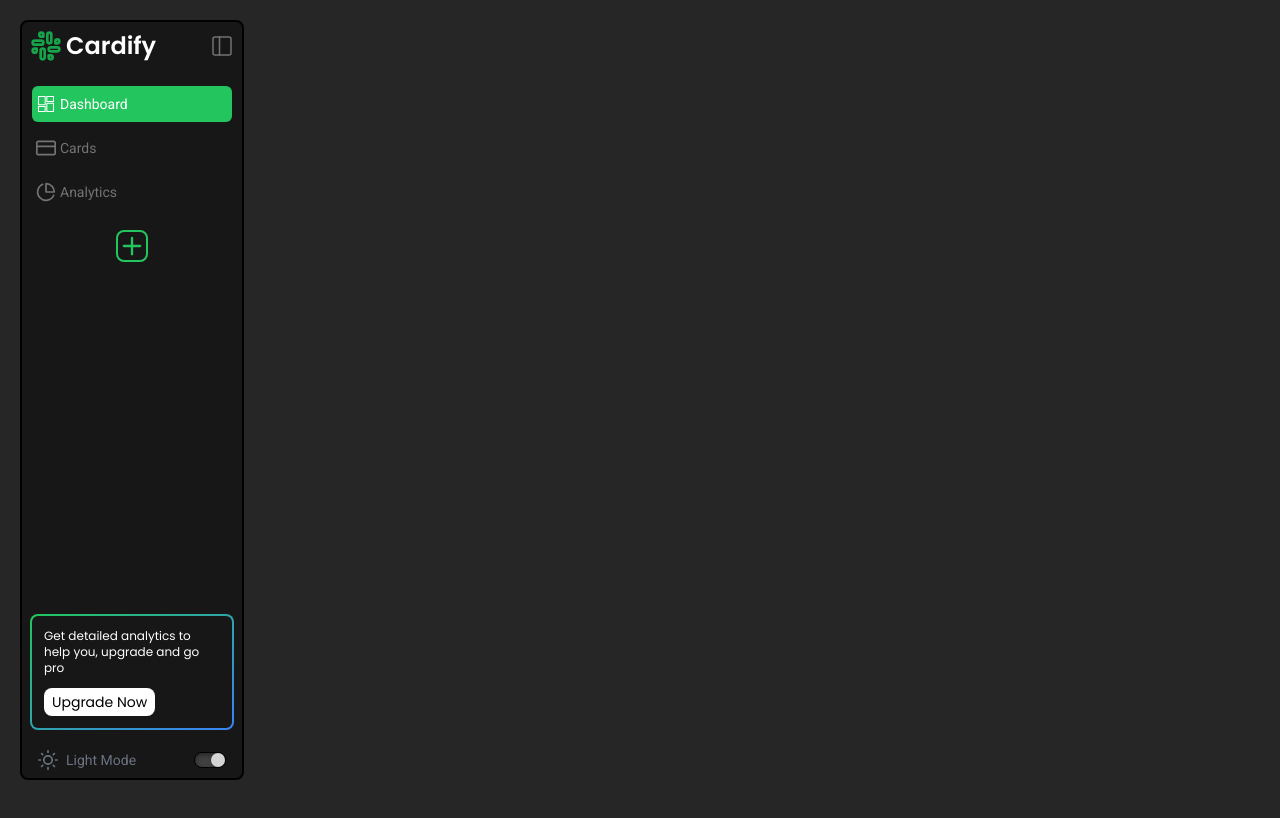
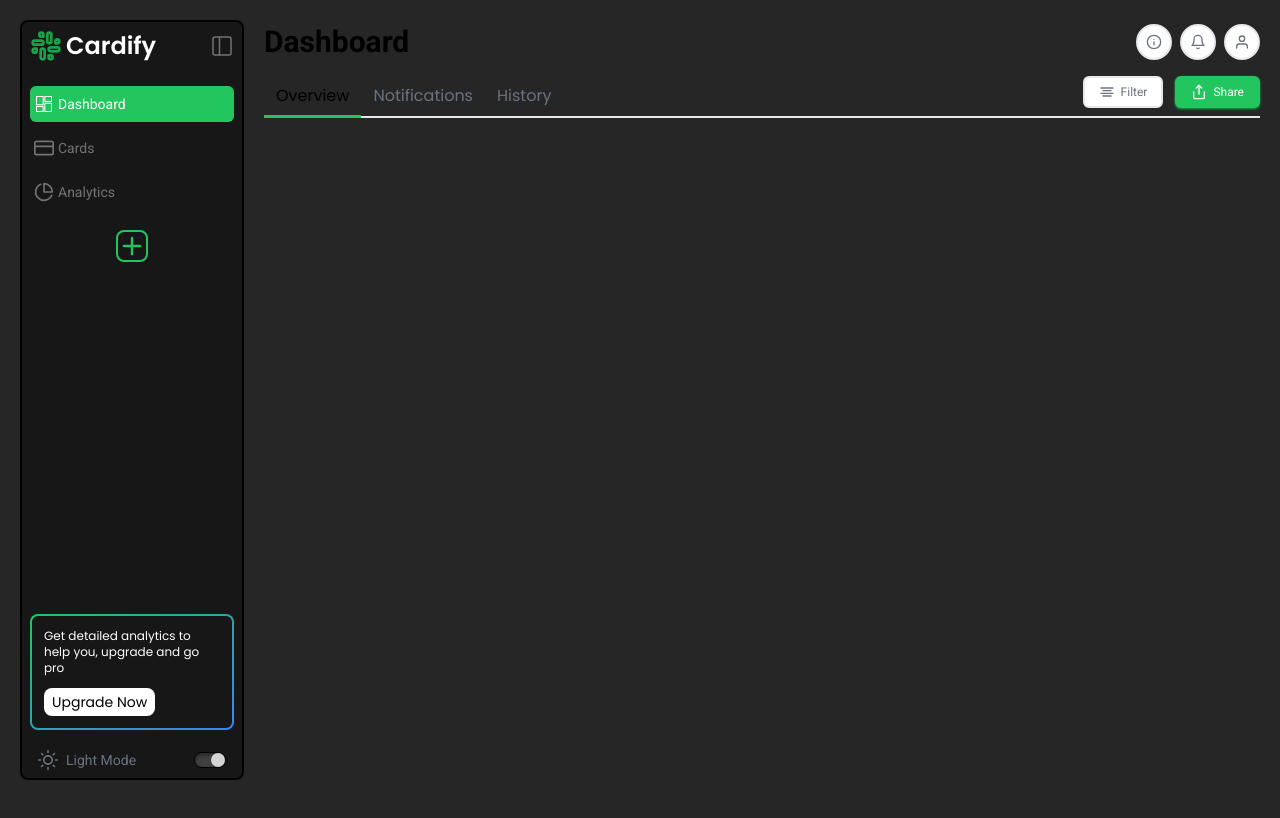
Before and after one commit to E-Cardify/Frontend-React, a React (Vite) app: page / in a window 1280 px wide. Shown: the top 818 px of the page. Built offline with nearby package versions, Linux system fonts and the light colour scheme.

Commit message:
1.0.0 add Dashboard Navigation layout

```diff
--- a/package.json
+++ b/package.json
@@ -1,7 +1,7 @@
 {
   "name": "cardify",
   "private": true,
-  "version": "0.8.1",
+  "version": "1.0.0",
   "type": "module",
   "scripts": {
     "dev": "vite",
--- a/src/App.tsx
+++ b/src/App.tsx
@@ -1,11 +1,12 @@
-import { SideNavBar } from "./components"
+import { SideNavBar, ViewContainer } from "./components"
 import { ViewProvider } from "./hooks/ViewContext"
 
 function App() {
   return (
-    <div className="min-h-[200vh] bg-gray-100 dark:bg-neutral-800">
+    <div className="min-h-[200vh] bg-gray-100 dark:bg-neutral-800 flex">
       <ViewProvider>
         <SideNavBar />
+        <ViewContainer />
       </ViewProvider>
     </div>
   )
--- /dev/null
+++ b/src/assets/icons/Align.tsx
@@ -0,0 +1,3 @@
+export default function Align() {
+    return <svg fill="none" stroke="currentColor" strokeLinecap="round" strokeLinejoin="round" strokeWidth="2" viewBox="0 0 24 24" xmlns="http://www.w3.org/2000/svg"><line x1="18" x2="6" y1="10" y2="10" /><line x1="21" x2="3" y1="6" y2="6" /><line x1="21" x2="3" y1="14" y2="14" /><line x1="18" x2="6" y1="18" y2="18" /></svg>
+}
--- /dev/null
+++ b/src/assets/icons/Information.tsx
@@ -0,0 +1,3 @@
+export default function Information() {
+    return <svg fill="none" stroke="currentColor" strokeLinecap="round" strokeLinejoin="round" strokeWidth="2" viewBox="0 0 24 24" xmlns="http://www.w3.org/2000/svg"><circle cx="12" cy="12" r="10" /><line x1="12" x2="12" y1="16" y2="12" /><line x1="12" x2="12.01" y1="8" y2="8" /></svg>
+}
--- /dev/null
+++ b/src/assets/icons/Share.tsx
@@ -0,0 +1,3 @@
+export default function Share() {
+    return <svg fill="none" stroke="currentColor" strokeLinecap="round" strokeLinejoin="round" strokeWidth="2" viewBox="0 0 24 24" xmlns="http://www.w3.org/2000/svg"><path d="M4 12v8a2 2 0 0 0 2 2h12a2 2 0 0 0 2-2v-8" /><polyline points="16 6 12 2 8 6" /><line x1="12" x2="12" y1="2" y2="15" /></svg>
+}
--- a/src/components/index.ts
+++ b/src/components/index.ts
@@ -1,3 +1,5 @@
 import { SideNavBar } from "./layout/SideNavBar/SideNavBar";
+import ViewContainer from "./layout/ViewContainer/ViewContainer";
+import Dashboard from "./layout/Dashboard/Dashboard";
 
-export { SideNavBar };
+export { SideNavBar, ViewContainer, Dashboard };
--- /dev/null
+++ b/src/components/layout/Dashboard/Dashboard.tsx
@@ -0,0 +1,62 @@
+import AlignIcon from "../../../assets/icons/Align";
+import BellIcon from "../../../assets/icons/Bell";
+import InformationIcon from "../../../assets/icons/Information";
+import ShareIcon from "../../../assets/icons/Share";
+import UserIcon from "../../../assets/icons/User";
+
+export default function Dashboard() {
+    return (
+        <div>
+            <div className="border-b-2">
+                <div className="flex gap-2 items-center">
+                    <h1 className="font-Roboto font-bold text-3xl">Dashboard</h1>
+
+                    {/* right side */}
+                    <div className="w-9 h-9 ml-auto text-gray-500 flex cursor-pointer items-center justify-center bg-white border-2 rounded-full">
+                        <div className="w-4 h-4">
+                            <InformationIcon />
+                        </div>
+                    </div>
+                    <div className="w-9 h-9 text-gray-500 flex cursor-pointer items-center justify-center bg-white border-2 rounded-full">
+                        <div className="w-4 h-4">
+                            <BellIcon />
+                        </div>
+                    </div>
+                    <div className="w-9 h-9 text-gray-500 flex cursor-pointer items-center justify-center bg-white border-2 rounded-full">
+                        <div className="w-4 h-4">
+                            <UserIcon />
+                        </div>
+                    </div>
+                </div>
+                <div className="flex font-Poppins pt-4 items-end">
+                    <div className="pb-2 px-3 relative cursor-pointer">
+                        Overview
+                        <div className="absolute -bottom-0.5 left-0 w-full h-[3px] bg-green-500" />
+                    </div>
+                    <div className="pb-2 px-3 relative cursor-pointer text-gray-500">
+                        Notifications
+                    </div>
+                    <div className="pb-2 px-3 relative cursor-pointer text-gray-500">
+                        History
+                    </div>
+
+                    {/* right side */}
+                    <div className="ml-auto flex gap-3 pb-2 items-center">
+                        <div className="text-gray-500 flex bg-white items-center py-1.5 cursor-pointer border-2 px-3.5 font-Roboto text-xs gap-1.5 rounded-md">
+                            <div className="w-4 h-4">
+                                <AlignIcon />
+                            </div>
+                            <p>Filter</p>
+                        </div>
+                        <div className="text-white flex bg-green-500 items-center py-1.5 shadow cursor-pointer shadow-green-600 border-2 border-green-500 px-3.5 font-Roboto text-xs gap-1.5 rounded-md">
+                            <div className="w-4 h-4">
+                                <ShareIcon />
+                            </div>
+                            <p>Share</p>
+                        </div>
+                    </div>
+                </div>
+            </div>
+        </div>
+    )
+}
--- a/src/components/layout/SideNavBar/SideNavBar.tsx
+++ b/src/components/layout/SideNavBar/SideNavBar.tsx
@@ -19,7 +19,7 @@ export function SideNavBar() {
 
     return (
         <CollapseSideNavBarContext.Provider value={{ isCollapsed, setIsCollapsed }}>
-            <div className="flex  flex-col fixed bg-white dark:bg-neutral-900 h-[95vh] rounded-lg top-[2.5vh] border-2 max-w-max px-2 py-2 left-5 t-5 dark:border-black">
+            <div className="flex  flex-col sticky bg-white dark:bg-neutral-900 w-[240px] h-[95vh] rounded-lg top-[2.5vh] border-2 max-w-max px-2 py-2 left-5 t-5 dark:border-black">
                 <div className="flex justify-between items-center">
                     <SideNavBarLogo />
                     <div className="w-6 h-6 cursor-pointer text-neutral-500" onClick={handleCollapseSideNavBar}>
--- a/src/components/layout/SideNavBar/SideNavBarItem.tsx
+++ b/src/components/layout/SideNavBar/SideNavBarItem.tsx
@@ -18,7 +18,7 @@ export function SideNavBarItem(props: {
     }
 
     return (
-        <div className={`flex gap-x-1 cursor-pointer items-center ${!isCollapsed ? "min-w-[200px]" : "w-max"} py-2 rounded-md px-1 font-Roboto text-sm ${currentView == props.text ? "bg-green-500 text-white" : "text-neutral-500"}`}
+        <div className={`flex gap-x-1 cursor-pointer items-center ${!isCollapsed ? "w-full" : "w-max"} py-2 rounded-md px-1 font-Roboto text-sm ${currentView == props.text ? "bg-green-500 text-white" : "text-neutral-500"}`}
             onClick={handleViewChange}>
             <div className={`${!isCollapsed ? "h-5 w-5" : "h-10 w-10 p-1"} flex items-center justify-center`}>
                 {props.children}
--- /dev/null
+++ b/src/components/layout/ViewContainer/ViewContainer.tsx
@@ -0,0 +1,16 @@
+import { ReactNode } from "react"
+import useViewContext from "../../../hooks/useViewContext";
+import Dashboard from "../Dashboard/Dashboard";
+
+export default function ViewContainer(props: {
+    children?: ReactNode;
+}) {
+    const { currentView } = useViewContext();
+
+    return (
+        <div className="pl-10 pr-5 pt-[3vh] flex-1">
+            {props.children}
+            {currentView == "Dashboard" && <Dashboard />}
+        </div>
+    )
+}
```
